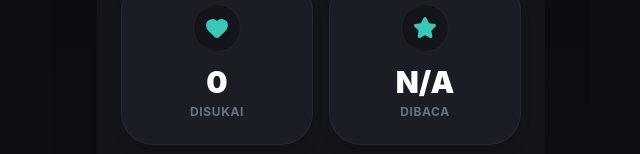
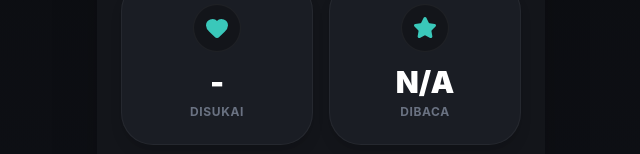
Before and after one commit to SHEESSS1233/MangaShan, a Next.js app: page /profile in a window 1280 px wide. Shown: the part 462-616 px from the top of the page, without its empty margins (319-959 px from the left). Built offline with nearby package versions, Linux system fonts and the light colour scheme.

Commit message:
fix all setMounted ESLint errors

```diff
--- a/app/favorites/page.tsx
+++ b/app/favorites/page.tsx
@@ -9,9 +9,7 @@ export default function FavoritesPage() {
     const { favorites } = useFavorites();
     const [mounted, setMounted] = useState(false);
 
-    useEffect(() => {
-        setMounted(true);
-    }, []);
+
 
     if (!mounted) {
         return <div className="min-h-screen bg-[#13151A]" />; // blank placeholder until hydration
--- a/app/profile/page.tsx
+++ b/app/profile/page.tsx
@@ -16,9 +16,7 @@ export default function ProfilePage() {
   const { favorites } = useFavorites();
   const [mounted, setMounted] = useState(false);
 
-  useEffect(() => {
-    setMounted(true);
-  }, []);
+
 
   const favCount = mounted ? favorites.length : 0;
 
```
Also changed, not shown: app/manga/page.tsx (line endings or trailing spaces), app/search/page.tsx (line endings or trailing spaces), components/BottomNav.tsx (line endings or trailing spaces).
